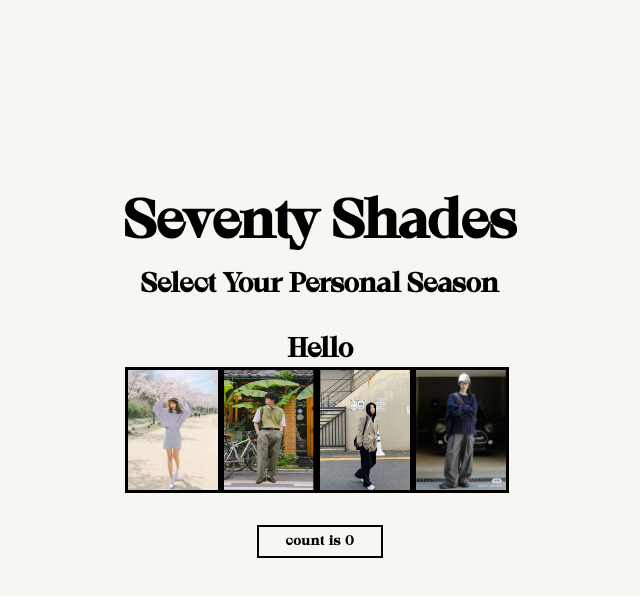
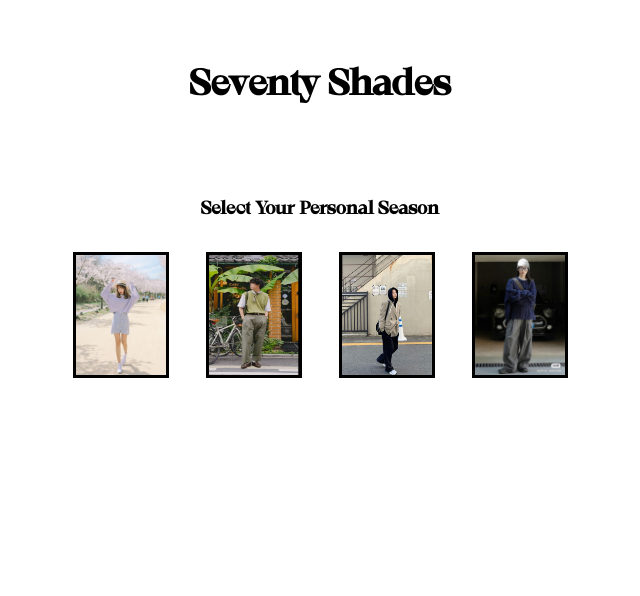
Before and after one commit to KdotJo/SeventyShades, a React (Vite) app: page / in a window 1280 px wide. Shown: the top 596 px of the page, without its empty margins (320-960 px from the left). Built offline with nearby package versions, Linux system fonts and the light colour scheme.

Commit message:
new updates to the css finally am getting somewhere

```diff
--- a/index.html
+++ b/index.html
@@ -4,7 +4,6 @@
     <title>Seventy Shades</title>
   </head>
   <body>
-
     <div id="root"></div>
     <script type="module" src="/src/main.jsx"></script>
   </body>
--- a/src/App.css
+++ b/src/App.css
@@ -3,29 +3,33 @@
   src: url('other_files/Astonia.otf');
 }
 
-h1 {
-  color: black;
-  margin-top: 1.25pc;
-  margin-bottom: .75pc;
-  font-size: 50;
-  font-family: Astonia;
-  font-weight: bolder;
+div#root{
+  height: 100vh;
+  place-items: center;
 }
 
 body {
-    background-color: #f8f6f1;
-    text-align: center;
-    margin-top: .1pc;
+	display: grid;
+  font-family: Astonia;
+  font-size: 27px;
+  font-weight: 700;
+  text-align: center;
 }
 
 body div{
-    margin-top: .5pc;
-    margin-bottom: 2pc;
-    font-family: Astonia;
-    font-size: 18;
-    color:#000;
+  margin-top: .5pc;
+  margin-bottom: 2pc;
+  font-size: 18px;
+}
 
 
+h1 {
+  color: black;
+  margin-top: 3pc;
+  margin-bottom: 5.75pc;
+  font-size: 2em;
+  font-family: Astonia;
+  font-weight: bolder;
 }
 
 nav button {
@@ -94,15 +98,17 @@ div button{
     }
 
 img.Spring {
-    margin-left: 18.5 !important;
-    margin-bottom: 1pc !important;
+    margin-left: 18.5px;
+    margin-right: 18.5px;
+    margin-bottom: 1pc;
     float:left;
     border: #000;
     border-style: solid;
 }
 
 img.Summer {
-    margin-left: 42.5;
+    margin-left: 18.5px;
+    margin-right: 18.5px;
     margin-bottom: 1pc;
     float:left;
     border: #000;
@@ -110,7 +116,8 @@ img.Summer {
 }
 
 img.Fall {
-    margin-left: 42.5;
+    margin-left: 18.5px;
+    margin-right: 18.5px;
     margin-bottom: 1pc;
     float:left;
     border: #000;
@@ -118,7 +125,8 @@ img.Fall {
 }
 
 img.Winter {
-    margin-left: 42.5;
+    margin-left: 18.5px;
+    margin-right: 18.5px;
     margin-bottom: 1pc;
     float:left;
     border: #000;
@@ -151,14 +159,6 @@ a:hover::before {
 }
 
 /* Presentational Styles */
-body {
-	display: grid;
-  font-family: Astonia;
-  font-size: 27px;
-  font-weight: 700;
-  height: 100vh;
-	place-items: center;
-}
 
 footer {
     font-size: 25;
--- a/src/App.jsx
+++ b/src/App.jsx
@@ -1,4 +1,4 @@
-import { useState } from "react";
+
 import spring from "./images/Spring.jpg";
 import summer from "./images/Summer.jpg";
 import fall from "./images/Fall.jpg";
@@ -6,53 +6,17 @@ import winter from "./images/Winter.jpg";
 import "./App.css";
 
 function App() {
-  const [count, setCount] = useState(0);
 
   return (
     <>
       <h1>Seventy Shades</h1>
-      <main>
+        <main>
         <div>Select Your Personal Season</div>
-        <nav>Hello</nav>
-        <img
-          className="Spring"
-          placeholder="Spring"
-          src={spring}
-          alt="Spring_Img"
-          width="90"
-          height="120"
-        />
-        <img
-          className="Summer"
-          placeholder="Summer"
-          src={summer}
-          alt="Summer_Img"
-          width="90"
-          height="120"
-        />
-        <img
-          className="Fall"
-          placeholder="Fall"
-          src={fall}
-          alt="Fall_Img"
-          width="90"
-          height="120"
-        />
-        <img
-          className="Winter"
-          placeholder="Winter"
-          src={winter}
-          alt="Winter_Img"
-          width="90"
-          height="120"
-        />
-
-        <div>
-          <button onClick={() => setCount((count) => count + 1)}>
-            count is {count}
-          </button>
-        </div>
-      </main>
+        <img className="Spring" placeholder="Spring" src={spring} alt="Spring_Img" width="90" height="120"/>
+        <img className="Summer" placeholder="Summer" src={summer} alt="Summer_Img" width="90" height="120"/>
+        <img className="Fall" placeholder="Fall" src={fall} alt="Fall_Img" width="90" height="120"/>
+        <img className="Winter" placeholder="Winter" src={winter} alt="Winter_Img" width="90" height="120"/>
+        </main>
     </>
   );
 }
--- a/src/Components/Message.jsx
+++ b/src/Components/Message.jsx
@@ -1,4 +1,7 @@
 function Message() {
+    const name = '';
+    if (name)
+        return <h1>Hello {name}</h1>;
     return <h1>Hello World!</h1>;
 }
 
--- a/src/images/Fall.js
+++ b/src/images/Fall.js
@@ -0,0 +1,2 @@
+import React from "react";
+import "./Fall.jpg"
--- a/src/main.jsx
+++ b/src/main.jsx
@@ -1,6 +1,6 @@
 import { StrictMode } from "react";
 import { createRoot } from "react-dom/client";
-//import './index.css'
+import './App.css'
 import App from "./App.jsx";
 
 createRoot(document.getElementById("root")).render(
```
Also changed, not shown: src/Pages/Fall.jsx (+19 -0 lines), src/Pages/Spring.jsx (+7 -2 lines), src/Pages/Summer.jsx (+19 -0 lines), src/Pages/Winter.jsx (+17 -0 lines).
